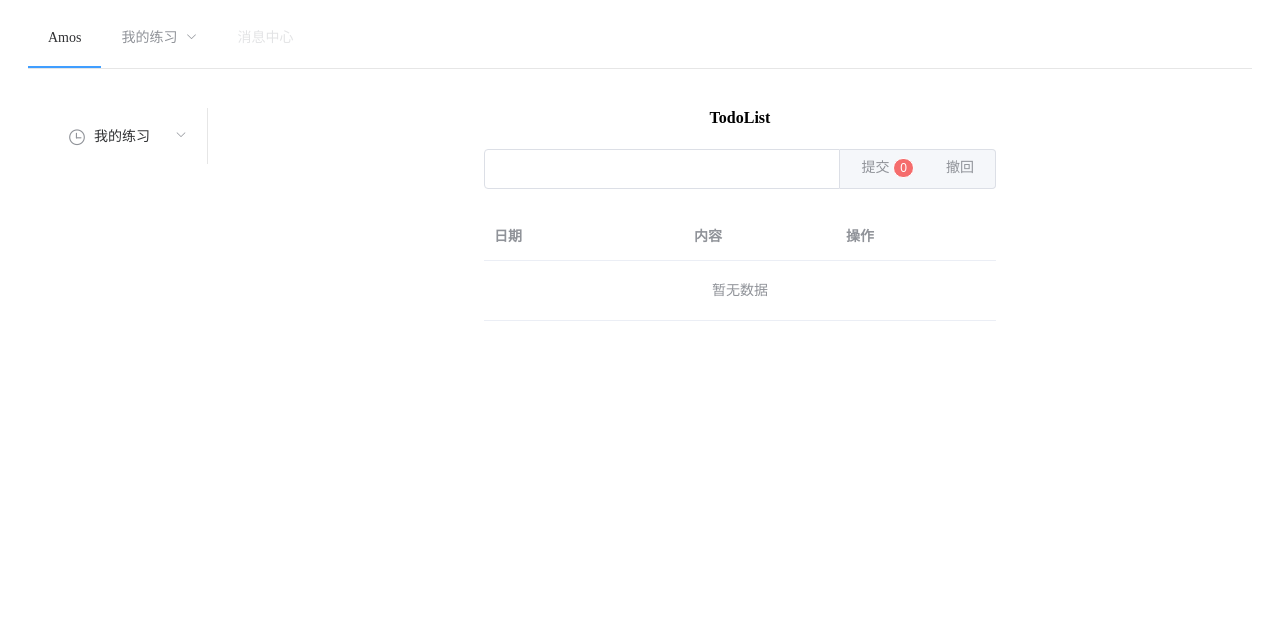
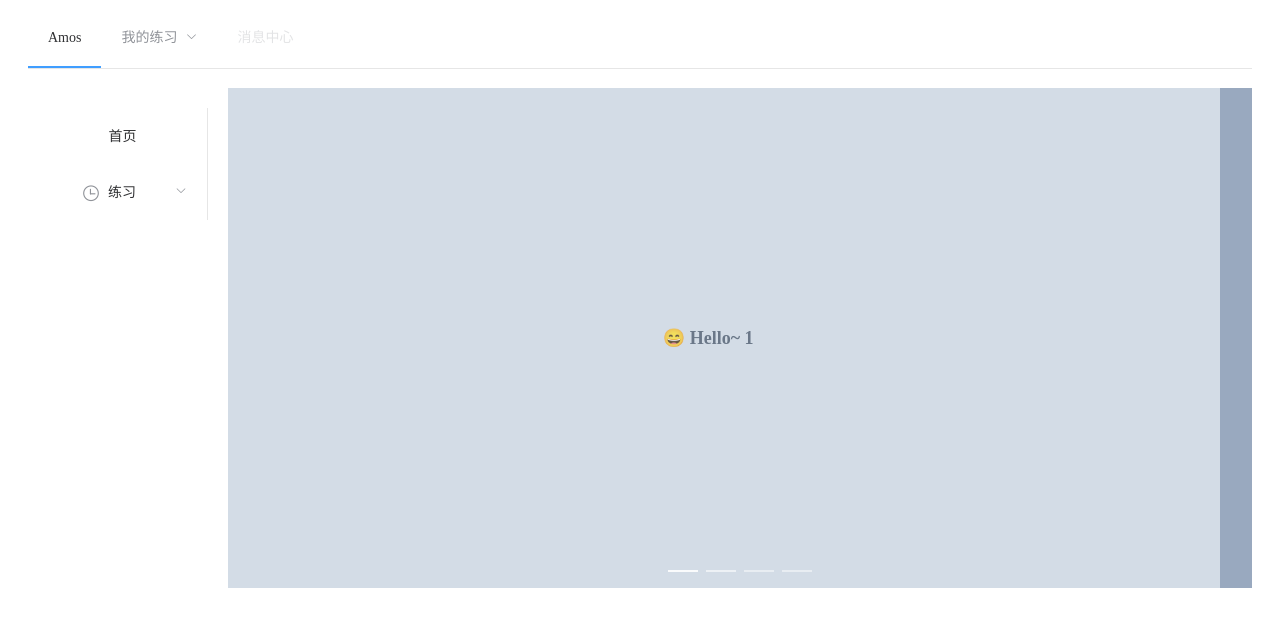
Before and after one commit to AmosHuKe/Vue-Test, a Vue app: page / in a window 1280 px wide. Shown: the top 626 px of the page. Built offline with nearby package versions, Linux system fonts and the light colour scheme.

Commit message:
路由及侧边栏菜单组件

```diff
--- a/package.json
+++ b/package.json
@@ -9,7 +9,8 @@
   },
   "dependencies": {
     "element-ui": "^2.6.3",
-    "vue": "^2.6.6"
+    "vue": "^2.6.6",
+    "vue-router": "^3.0.2"
   },
   "devDependencies": {
     "@vue/cli-plugin-babel": "^3.5.0",
--- a/public/index.html
+++ b/public/index.html
@@ -5,7 +5,7 @@
     <meta http-equiv="X-UA-Compatible" content="IE=edge">
     <meta name="viewport" content="width=device-width,initial-scale=1.0">
     <link rel="icon" href="<%= BASE_URL %>favicon.ico">
-    <title>myapp</title>
+    <title>Vue-Test</title>
   </head>
   <body>
     <noscript>
--- a/src/App.vue
+++ b/src/App.vue
@@ -13,7 +13,7 @@
         <el-container>
           <!-- 主要 -->
           <el-main>
-            <MainIndex></MainIndex>
+            <router-view></router-view> <!-- 路由 -->
           </el-main>
         </el-container>
       </el-container>
@@ -22,14 +22,14 @@
 </template>
 
 <script>
-import MainIndex from './components/MainIndex.vue' //主要
+//import MainIndex from './components/MainIndex.vue' //主要
 import MainHeader from './components/Frame/Header/MainHeader.vue' //顶部
 import MainAside from './components/Frame/Aside/MainAside.vue' //侧边栏
 
 export default {
   name: 'App',
   components: {
-    MainIndex, //主要
+    //MainIndex, //主要
     MainHeader, //顶部
     MainAside, //侧边
   }
--- /dev/null
+++ b/src/components/Frame/Aside/AsideMenu.vue
@@ -0,0 +1,26 @@
+<template>
+    <div id="AsideMenu">
+        <!-- 侧边栏组件 -->
+        <template v-for="list in this.menuList" >  <!-- 循环数据；数据menuList通过props传递 -->
+            <router-link :to="list.menuUrl" :key="list.menuId"> <!-- 路由 -->
+                <el-submenu v-if="list.children" :key="list.menuId" :index="list.menuId"  > <!-- 判断是否有子菜单 -->
+                    <template slot="title"  style="padding-left:10px" >
+                        <i :class="list.menuIcon"></i>
+                        <span slot="title">{{ list.menuName}}</span>
+                    </template>
+                    <AsideMenu :menuList="list.children"></AsideMenu> <!-- 当有子菜单再次使用这个模板，:menuList通过props传递 -->
+                </el-submenu>
+                <el-menu-item v-else :index="list.menuId"  :key="list.menuId" style="padding-left: 50px;"> <!-- 没有子菜单就只用一次 -->
+                        <span>{{list.menuName}}</span>
+                </el-menu-item>
+            </router-link>
+        </template>
+    </div>
+</template>
+
+<script>
+export default {
+    name: 'AsideMenu',
+    props:['menuList']
+}
+</script>
--- a/src/components/Frame/Aside/MainAside.vue
+++ b/src/components/Frame/Aside/MainAside.vue
@@ -1,27 +1,46 @@
 <template>
     <div id="MainAside">
-            <el-menu default-active="1-4-1" class="el-menu-vertical-demo" @open="handleOpen" @close="handleClose" :collapse="isCollapse">
-            <el-submenu index="1">
-                <template slot="title">
-                    <i class="el-icon-time"></i>
-                    <span slot="title">我的练习</span>
-                </template>
-                <el-menu-item-group>
-                    <span slot="title">基础练习</span>
-                    <el-menu-item index="1-1-1">TodoList</el-menu-item>
-                </el-menu-item-group>
-
-            </el-submenu>
+        <!-- 侧边栏 -->
+        <el-menu default-active="1-4-1" class="el-menu-vertical-demo" @open="handleOpen" @close="handleClose" :collapse="isCollapse">
+            <AsideMenu :menuList="this.urlList"></AsideMenu>
 
         </el-menu>
     </div>
 </template>
 
 <script>
+import AsideMenu from './AsideMenu.vue'; //引进菜单模板
+
 export default {
     name: 'MainAside',
+    components: {
+        AsideMenu
+    },
     data() {
         return {
+            urlList: [
+                {
+                    menuId:"0",
+                    menuName: "首页", //父名
+                    menuUrl: "/", //父URL
+                    menuIcon: "el-icon-time", //Icon
+
+                },
+                {
+                    menuId:"1",
+                    menuName: "练习", //父名
+                    menuUrl: "", //父URL
+                    menuIcon: "el-icon-time", //Icon
+                    children: [
+                        {
+                            menuId:"1.1",
+                            menuName: "TodoList", //子名
+                            menuUrl: "/todolist", //子URL
+                            menuIcon: "el-icon-time", //Icon
+                        }
+                    ]
+                },
+            ], //菜单配置
             isCollapse: false
         }
     },
--- a/src/components/MainIndex.vue
+++ b/src/components/MainIndex.vue
@@ -1,25 +1,27 @@
 <template>
     <div id="MainIndex">
+        <!-- 首页相关展示 -->
         <el-row type="flex" justify="center">
-            <el-col class="text-align" :xs="24" :sm="20" :md="16" :lg="12">
-                <h1>TodoList</h1>
-                <TodoList></TodoList>
+            <el-col class="text-align" :xs="24" :sm="24" :md="24" :lg="24">
+                <!-- 走马灯 -->
+                <el-carousel height="500px" :interval="5000" arrow="click">
+                    <el-carousel-item v-for="item in 4" :key="item">
+                    <h3>😄 {{ msg }} {{ item }} </h3>
+                    </el-carousel-item>
+                </el-carousel>
+
             </el-col>
         </el-row>
     </div>
 </template>
 
 <script>
-import TodoList from './Pages/TodoList/TodoList.vue'
 
 export default {
     name: 'MainIndex',
-    components: {
-        TodoList //TodoList组件
-    },
     data () {
         return {
-
+            msg: 'Hello~'
         }
     }
 }
@@ -29,4 +31,19 @@ export default {
     .text-align{
         text-align: center;
     }
+    .el-carousel__item h3 {
+        color: #475669;
+        font-size: 18px;
+        opacity: 0.75;
+        line-height: 500px;
+        margin: 0;
+    }
+
+    .el-carousel__item:nth-child(2n) {
+        background-color: #99a9bf;
+    }
+
+    .el-carousel__item:nth-child(2n+1) {
+        background-color: #d3dce6;
+    }
 </style>
--- a/src/main.js
+++ b/src/main.js
@@ -1,15 +1,16 @@
 import Vue from 'vue'
 import App from './App.vue'
-import ElementUI from 'element-ui';
-import 'element-ui/lib/theme-chalk/index.css';
-import Common from './components/Common/Common.js'
-
+import ElementUI from 'element-ui'; //Element-UI
+import 'element-ui/lib/theme-chalk/index.css'; //Element-UI样式
+import Common from './components/Common/Common.js' //公共文件
+import router from "./router/index.js" //路由
 
 Vue.config.productionTip = false
 
-Vue.prototype.Common = Common;
-Vue.use(ElementUI); //ElementUI
+Vue.prototype.Common = Common; //配置全局使用公共文件
+Vue.use(ElementUI); //使用ElementUI
 
 new Vue({
+  router, //配置路由
   render: h => h(App),
 }).$mount('#app')
--- a/src/router/index.js
+++ b/src/router/index.js
@@ -0,0 +1,27 @@
+import Vue from "vue";
+import VueRouter from "vue-router";
+
+// 引入组件
+import MainIndex from "../components/MainIndex.vue" //主要页面，首页
+import TodoListIndex from "../components/Pages/TodoList/TodoListIndex.vue" //TodoList 页
+
+// vue 使用 vueRouter
+Vue.use(VueRouter);
+
+// 在main.js 配置路由
+// 在App.vue 使用 <router-view></router-view>
+// 跳转如 <router-link to="/home">Home</router-link>
+
+export default new VueRouter({
+    mode: 'history', //history模式
+    routes: [   //路由信息
+        {
+            path:"/",
+            component: MainIndex
+        },
+        {
+            path: "/todolist",
+            component: TodoListIndex
+        }
+    ]
+})
```
Also changed, not shown: 1 other file (tests, documents, lock files or other folders).
